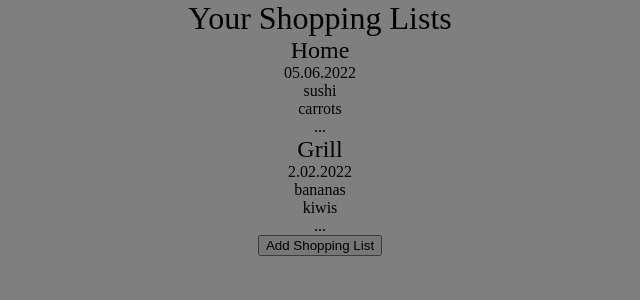
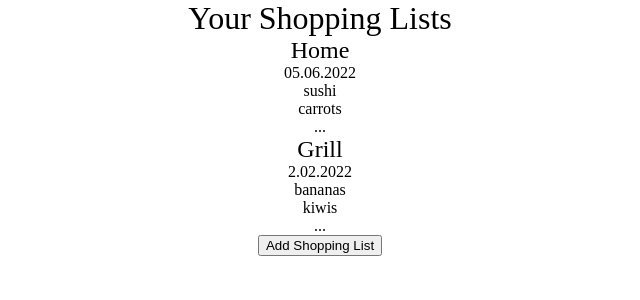
Before and after one commit to katmart93/shopping-list-app, a React (Create React App) app: page / in a window 1280 px wide. Shown: the top 300 px of the page, without its empty margins (320-960 px from the left). Built offline with nearby package versions, Linux system fonts and the light colour scheme.

Commit message:
showing modal functionality added

```diff
--- a/src/components/AddListButton.jsx
+++ b/src/components/AddListButton.jsx
@@ -1,7 +1,7 @@
-export default function AddListButton() {
+export default function AddListButton({ setShowModal }) {
   return (
     <div>
-      <button>Add Shopping List</button>
+      <button onClick={() => setShowModal(true)}>Add Shopping List</button>
     </div>
   );
 }
--- a/src/components/Home.jsx
+++ b/src/components/Home.jsx
@@ -21,12 +21,14 @@ export default function Home() {
       listItems: ["bananas", "kiwis", "bread", "chips"],
     },
   ]);
+  const [showModal, setShowModal] = useState(false);
+
   return (
     <div>
       <Title />
       <ShoppingLists lists={lists} />
-      <AddListButton />
-      <Modal />
+      <AddListButton setShowModal={setShowModal} />
+      {showModal && <Modal />}
     </div>
   );
 }
```
